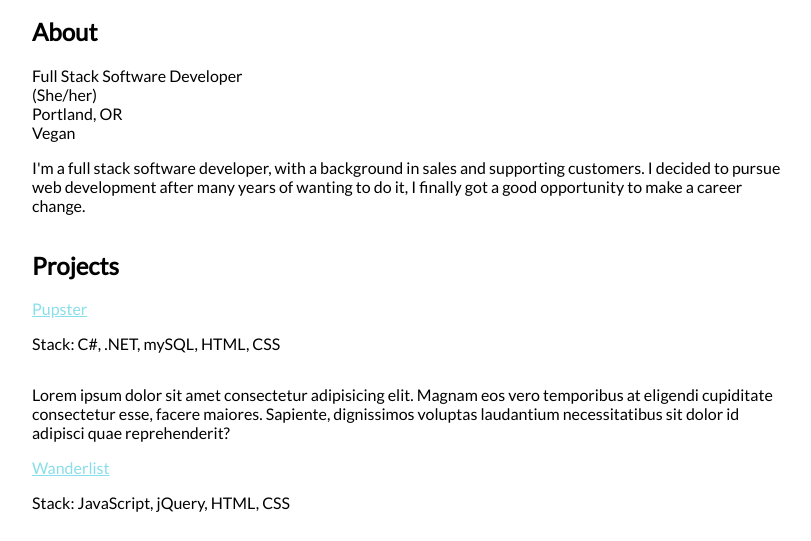
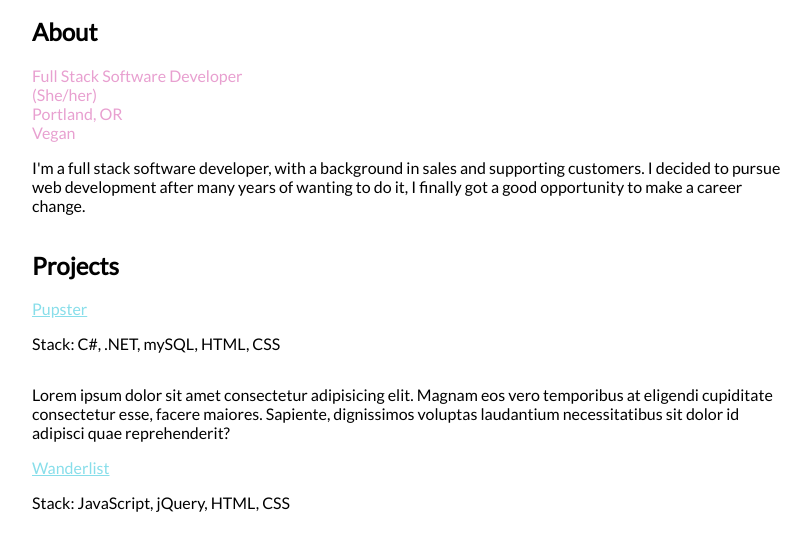
Before and after one commit to heatherzurek/portfoliocontent, a plain HTML site: page index.html in a window 1280 px wide. Shown: the part 248-789 px from the top of the page, without its empty margins (233-1044 px from the left). Drawn offline with Linux system fonts and the light colour scheme.

Commit message:
formatting

```diff
--- a/index.html
+++ b/index.html
@@ -22,10 +22,10 @@
             </header>
             <div class="main-content">
             <h2>About</h2>
-            <span>Full Stack Software Developer</span>
-            <span>(She/her)</span>
-            <span>Portland, OR</span>
-            <span>Vegan</span>
+            <span class="highlight">Full Stack Software Developer</span>
+            <span class='highlight'>(She/her)</span>
+            <span class='highlight'>Portland, OR</span>
+            <span class="highlight">Vegan</span>
 
             <p>I'm a full stack software developer, with a background in sales and supporting customers. I decided to pursue web development after many years of wanting to do it, I finally got a good opportunity to make a career change.</p>
             <h2>Projects</h2>
--- a/styles.css
+++ b/styles.css
@@ -55,10 +55,10 @@ img {
     justify-content: center;
 }
 
-/* @media only screen
+@media only screen
 and (min-device-width : 375px)
 and (max-device-width : 667px) {
-    .container {
-        width: 100%
+    .box {
+        width: 95%
     }
-} */
+}
```
